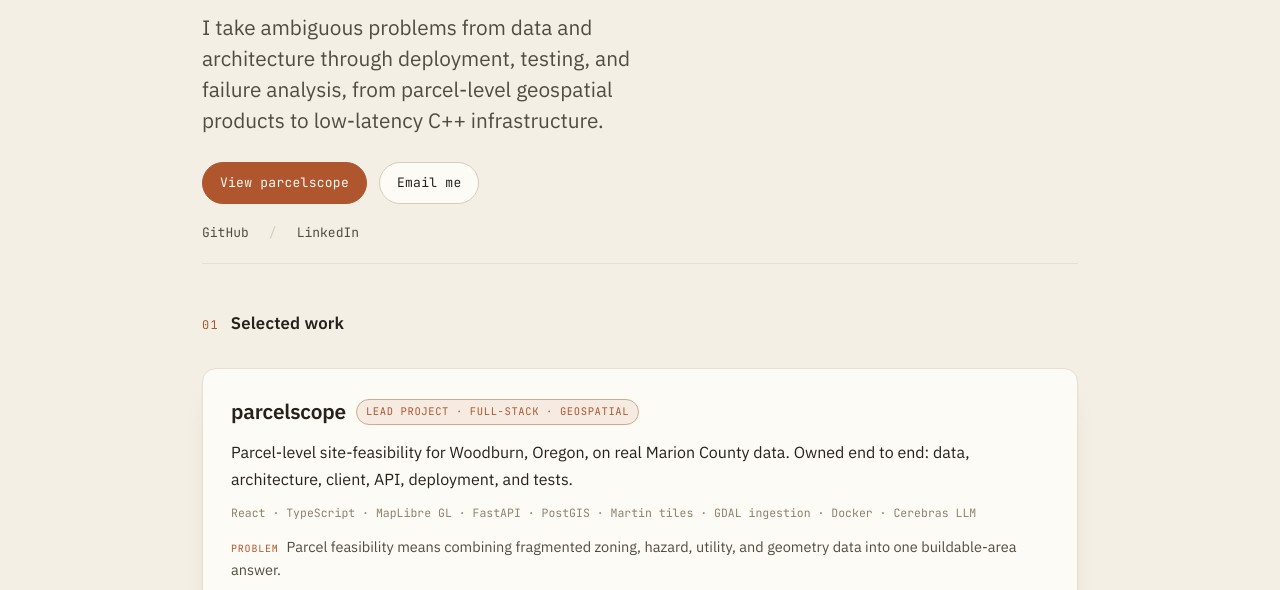
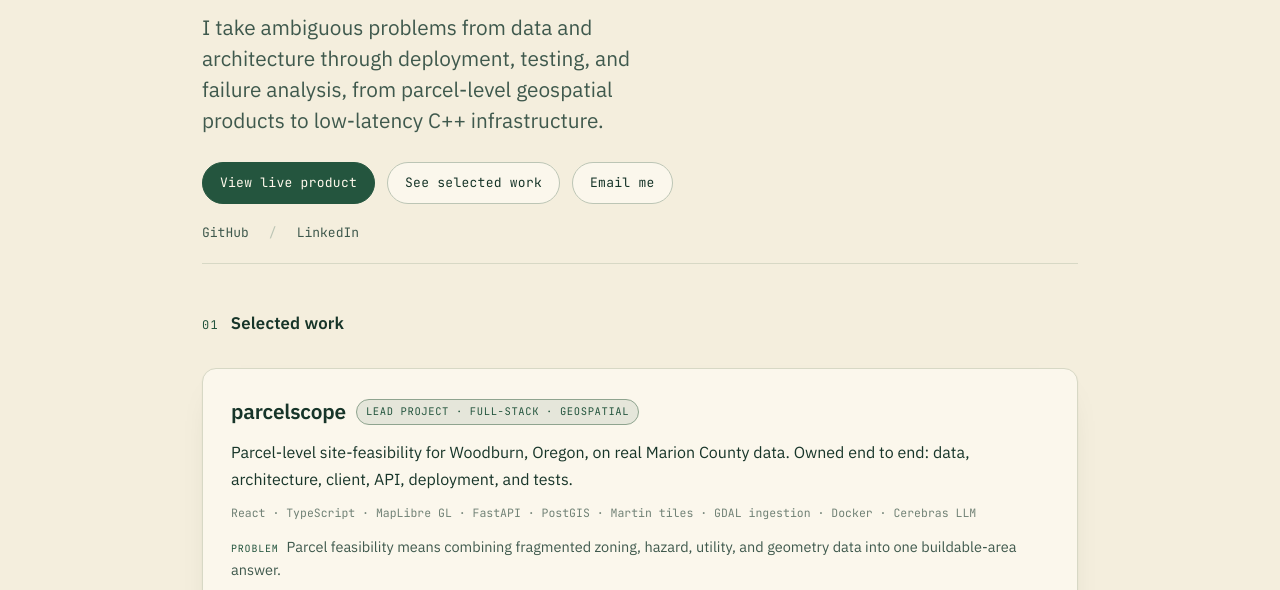
Before and after one commit to ShawnBakker/shawnbakker.github.io, a website: page index.html in a window 1280 px wide. Shown: the part 207-797 px from the top of the page. Drawn offline with Linux system fonts and the light colour scheme.

Commit message:
Palette: forest-green + cream (replaces orange/black)
Token-only palette swap across both themes on the homepage and the Order Engine
case study; structure, typography, spacing, and components unchanged. Deep
forest green + warm cream, sage/moss secondary surfaces, restrained lighter
green for links/focus/accents. All accent-driven UI (nav, cards, chips, links,
focus outlines, buttons, chart + parcel-map accent states, text selection,
hover) updates via the CSS variables. Favicon recolored (forest rect, cream
text); social card regenerated (cream on dark green).

Canvas semantics preserved per guidance: buildable = forest green (primary),
flood = blue (water), wetland = sage (secondary), subtracted = muted rust
(destructive). No orange values remain except the rust subtraction state.

Also: finalize hero CTAs — View live product (parcelscope Vercel) / See selected
work (#work) / Email me — and update the CTA smoke test to match.

Co-Authored-By: Claude Opus 4.8 (1M context) <noreply@anthropic.com>

```diff
--- a/index.html
+++ b/index.html
@@ -44,32 +44,32 @@
         /* ---------- tokens: dark is the default; [data-theme=light] overrides ---------- */
         /* Eggshell light is the default; dark is opt-in via [data-theme=dark]. */
         :root {
-            --bg:        #f4efe4;
-            --surface:   #fdfbf5;
-            --surface-2: #ece5d6;
-            --ink:       #26221b;
-            --ink-soft:  #524c40;
-            --muted:     #8b8271;
-            --line:      #e7dfd0;
-            --line-2:    #d6ccb9;
-            --accent:    #b0562f;
-            --accent-2:  #c56b41;
-            --accent-ink:#fdfbf5;
-            --shadow:    0 1px 2px rgba(60,40,20,.05), 0 14px 34px -22px rgba(60,40,20,.24);
+            --bg:        #F4EEDD;
+            --surface:   #FBF7EC;
+            --surface-2: #E6E7D5;
+            --ink:       #173529;
+            --ink-soft:  #3F594D;
+            --muted:     #718276;
+            --line:      #D7D8C5;
+            --line-2:    #BCC5B5;
+            --accent:    #24553E;
+            --accent-2:  #376F54;
+            --accent-ink:#FFF9EC;
+            --shadow:    0 1px 2px rgba(20,52,39,.05), 0 14px 34px -22px rgba(20,52,39,.25);
         }
 
         :root[data-theme="dark"] {
-            --bg:        #16130d;
-            --surface:   #1e1a12;
-            --surface-2: #241f17;
-            --ink:       #ece5d7;
-            --ink-soft:  #b0a996;
-            --muted:     #79715f;
-            --line:      #2c2820;
-            --line-2:    #3b362b;
-            --accent:    #e08a5f;
-            --accent-2:  #eea277;
-            --accent-ink:#1a1006;
+            --bg:        #10251B;
+            --surface:   #183126;
+            --surface-2: #213D30;
+            --ink:       #F4EEDD;
+            --ink-soft:  #CBD5C7;
+            --muted:     #91A397;
+            --line:      #2B4739;
+            --line-2:    #3D5C4C;
+            --accent:    #9BC4A8;
+            --accent-2:  #B6D7BE;
+            --accent-ink:#10251B;
             --shadow:    0 1px 0 rgba(255,255,255,.02), 0 12px 30px -18px rgba(0,0,0,.65);
         }
 
@@ -417,7 +417,8 @@
             </p>
 
             <div class="hero-actions">
-                <a class="btn btn-primary" href="#work">View parcelscope</a>
+                <a class="btn btn-primary" href="https://parcelscope-six.vercel.app">View live product</a>
+                <a class="btn" href="#work">See selected work</a>
                 <a class="btn" href="mailto:shawn@misclick.com">Email me</a>
             </div>
 
```
Also changed, not shown: order-engine/index.html (+6 -6 lines), tests/smoke.spec.mjs (+2 -1 lines), assets/social-card.png.
